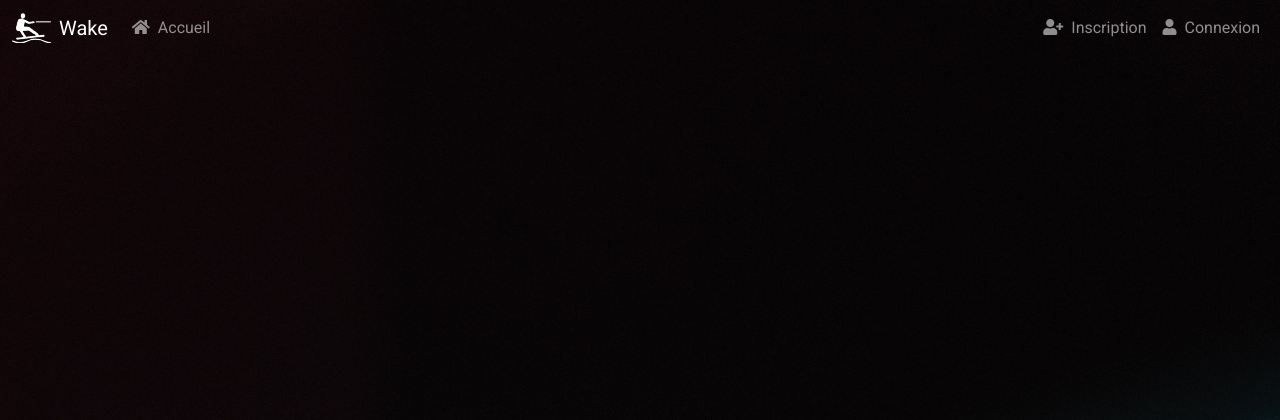
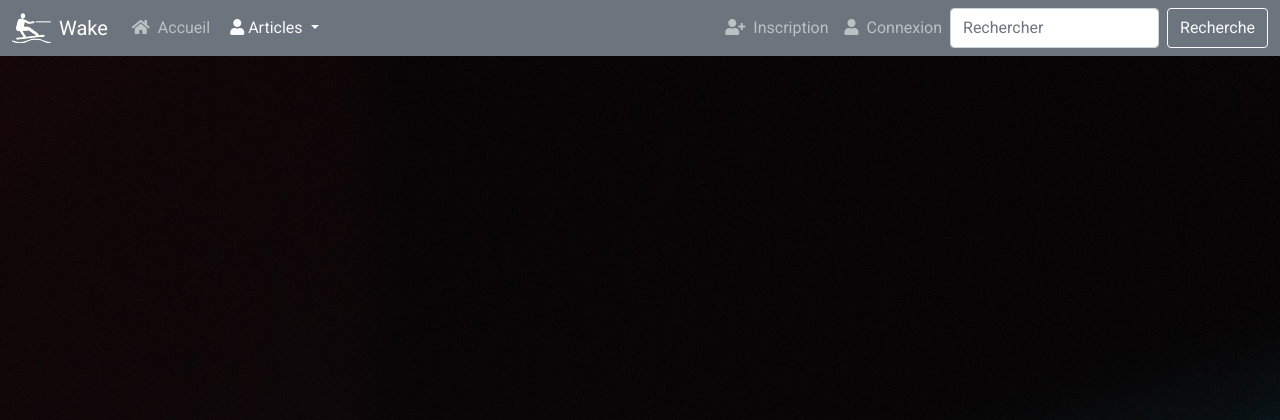
Before and after one commit to Pyromanprod/leWakeForEver, a PHP site: template templates/base.html.twig in a window 1280 px wide. Shown: the top 420 px of the page. Run offline with PHP 8.4, Linux system fonts and the light colour scheme; the template is opened without the code that fills it, so the values that code supplies are empty; some libraries are stand-ins or nearby versions.

Commit message:
Gestion des articles création, affichage, etc...

```diff
--- a/public/css/style.css
+++ b/public/css/style.css
@@ -4,7 +4,7 @@
 body{
     font-family: 'Roboto', sans-serif;
     background-image: url("../image/fond.jpg");
-    background-repeat: no-repeat;
+    /*background-repeat: no-repeat;*/
     background-size: cover;
     color: #F5F7F9;
 }
--- a/src/Form/RegistrationFormType.php
+++ b/src/Form/RegistrationFormType.php
@@ -75,10 +75,7 @@ class RegistrationFormType extends AbstractType
     {
         $resolver->setDefaults([
             'data_class' => User::class,
-            // TODO: Vire cette merde pour la prod wouhalla
-            'attr' => [
-                'novalidate' => 'novalidate'
-            ]
+
         ]);
     }
 }
--- a/templates/base.html.twig
+++ b/templates/base.html.twig
@@ -27,7 +27,7 @@
 
 <header>
     {# BOOTSRAP NAV #}
-    <nav class="navbar navbar-expand-lg navbar-dark">
+    <nav class="navbar navbar-expand-lg navbar-dark bg-secondary">
         <div class="container-fluid">
             <a href="{{ path('home') }}" class="me-2"><img src="{{ asset('image/logo2.png') }}" alt=""></a>
             <a class="navbar-brand" href="{{ path('home') }}">Wake</a>
@@ -44,6 +44,23 @@
                         <a class="nav-link {{ route == 'home' ? 'active' }}" aria-current="page"
                            href="{{ path('home') }}"><i class="fas fa-home me-2"></i>Accueil</a>
                     </li>
+                    {# BOUTON #}
+                    <li class="nav-item dropdown">
+                        <a class="nav-link dropdown-toggle text-light" href="#" id="profil-dropdown" role="button"
+                           data-bs-toggle="dropdown" aria-haspopup="true" aria-expanded="false">
+                            <i class="fas fa-user mx-1"></i>Articles
+                        </a>
+
+                        <div class="dropdown-menu" aria-labelledby="profil-dropdown">
+                            <a class="dropdown-item {{ route == 'create_article' ? 'active' }}" aria-current="page"
+                               href="{{ path('create_article') }}"><i class="fas fa-pen-alt me-2"></i>Créer un article</a>
+                            <div class="dropdown-divider"></div>
+
+                            <a class="dropdown-item {{ route == 'view_articles' ? 'active' }}" aria-current="page"
+                               href="{{ path('view_articles') }}"><i class="fas fa-newspaper me-2"></i>Liste des articles</a>
+
+                        </div>
+
                 </ul>
                 {# A DROITE #}
 
@@ -51,7 +68,6 @@
 
 
                     {% if app.user %}
-
                         <li class="nav-item dropdown">
                             <a class="nav-link dropdown-toggle text-light" href="#" id="profil-dropdown" role="button"
                                data-bs-toggle="dropdown" aria-haspopup="true" aria-expanded="false">
@@ -59,15 +75,16 @@
                             </a>
 
                             <div class="dropdown-menu" aria-labelledby="profil-dropdown">
+                                <a class="dropdown-item" href="{{ path('profil') }}"><i
+                                            class="fas fa-id-card mr-1"></i>Profil</a>
                                 <div class="dropdown-divider"></div>
-                                <a class="dropdown-item" href="{{ path('home') }}"><i
-                                            class="fas fa-id-card mr-1"></i>Profil</a>
                                 <a class="dropdown-item" href="{{ path('app_logout') }}"><i
                                             class="fas fa-sign-out-alt mr-1"></i>Déconnexion</a>
                             </div>
                         </li>
 
                     {% else %}
+
 
                         {# BOUTON #}
                         {# TODO:changer les paths #}
@@ -82,6 +99,10 @@
                         </li>
 
                     {% endif %}
+                    <form class="d-flex">
+                        <input class="form-control me-2" type="search" placeholder="Rechercher" aria-label="Search">
+                        <button class="btn btn-outline-light" type="submit">Recherche</button>
+                    </form>
                 </ul>
 
             </div>
@@ -90,7 +111,7 @@
 
 
 </header>
-{% if app.session.flashBag.has('succes') or app.session.flashBag.has('fail') %}
+{% if app.session.flashBag.has('success') or app.session.flashBag.has('fail') %}
 
     <div class="container">
         <div class="row">
```
Also changed, not shown: src/Controller/MainController.php (+18 -0 lines), templates/main/index.html.twig (deleted, +0 -20 lines).
